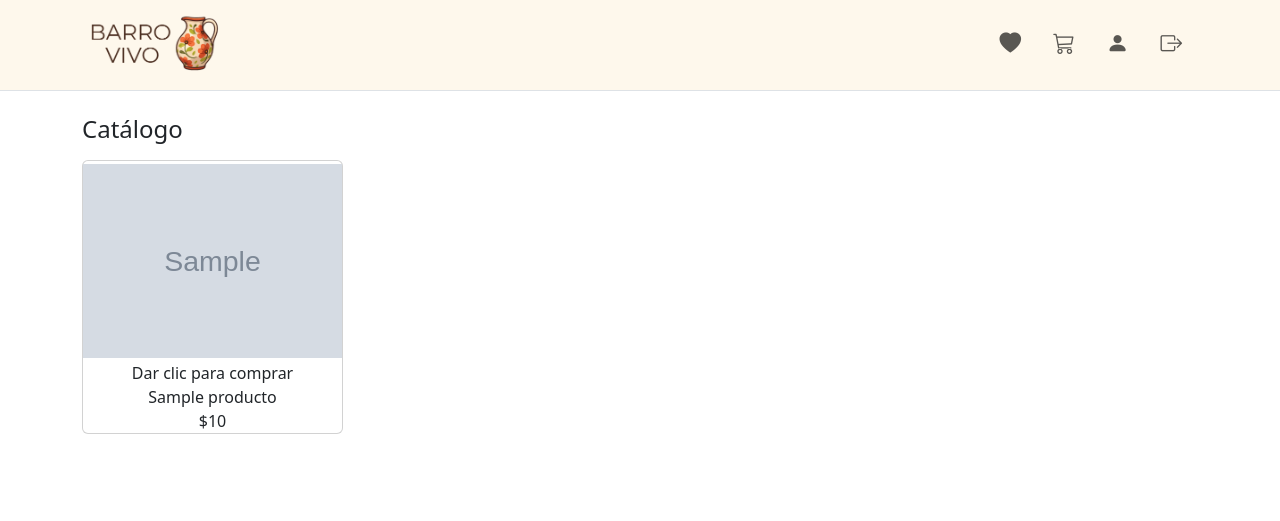
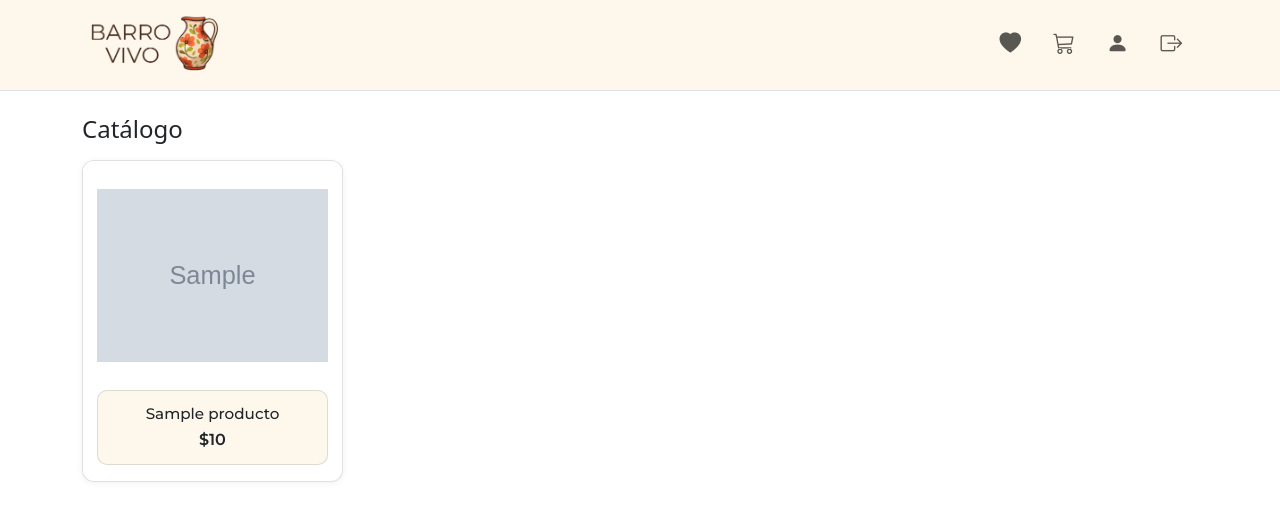
Before and after one commit to Maocampog1/Barrovivo, a Django app: page / in a window 1280 px wide. Shown: the top 521 px of the page. Run offline with Django 4.2, Linux system fonts and the light colour scheme; tables that the repository leaves empty hold one stand-in row (values such as "Sample post"); grey boxes marked "Sample" are stand-in pictures.

Commit message:
style(ui): mini-card FEF8EC (nombre+precio), overlay 'Dar clic para comprar' y hover de cards

```diff
--- a/static/tema.css
+++ b/static/tema.css
@@ -11,7 +11,7 @@
 
 /* Tamaño del logo */
 .navbar-brand .logo-bv {
-  height: 64px;   /* súbelo o bájalo: 56px, 72px, etc. */
+  height: 64px;
   width: auto;
 }
 
@@ -20,3 +20,62 @@
     height: 48px;
   }
 }
+
+
+/* Colores del diseño */
+:root{
+  --mini-bg:  #FEF8EC;
+  --hover-bg: #D9D9D9;
+}
+
+/* Card general */
+.card.card-producto{
+  background:#fff;
+  border:1px solid rgba(0,0,0,.12);
+  border-radius:12px;
+  overflow:hidden;
+  transition:transform .18s ease, box-shadow .18s ease, background-color .18s ease, border-color .18s ease;
+  box-shadow:0 1px 6px rgba(0,0,0,.06);
+}
+.card.card-producto:hover{
+  transform:translateY(-3px);
+  box-shadow:0 10px 24px rgba(0,0,0,.16);
+  border-color:rgba(0,0,0,.18);
+  background:var(--hover-bg);
+}
+
+/* Área de imagen */
+.card-producto .zona-img{
+  background:#fff;
+  min-height:220px;
+  display:flex; align-items:center; justify-content:center;
+  padding:.9rem; position:relative;
+}
+.card-producto img{ transition: transform .18s ease; }
+.card-producto:hover img{ transform: scale(1.03); }
+
+/* Overlay “Dar clic para comprar” */
+.card-producto .hover-hint{
+  position:absolute; inset:0;
+  display:flex; align-items:center; justify-content:center;
+  background:rgba(0,0,0,.55); color:#fff; font-weight:600; font-size:.95rem;
+  opacity:0; transition:opacity .18s ease; pointer-events:none; padding:.5rem;
+}
+.card-producto:hover .hover-hint{ opacity:1; }
+
+/* MINI-CARD inferior (nombre + precio) */
+.card-producto .mini-card-info{
+  background:var(--mini-bg);
+  margin:0 .9rem 1rem;        /* separación del borde */
+  padding:.75rem .9rem;
+  border:1px solid rgba(0,0,0,.12);
+  border-radius:10px;
+}
+.card-producto .mini-card-info .nombre{
+  font-family:'Montserrat', system-ui, -apple-system, Segoe UI, Roboto, Arial, sans-serif;
+  font-weight:500; font-size:.95rem; margin-bottom:.15rem;
+}
+.card-producto .mini-card-info .precio{
+  font-family:'Montserrat', system-ui, -apple-system, Segoe UI, Roboto, Arial, sans-serif;
+  font-weight:600;
+}
```
